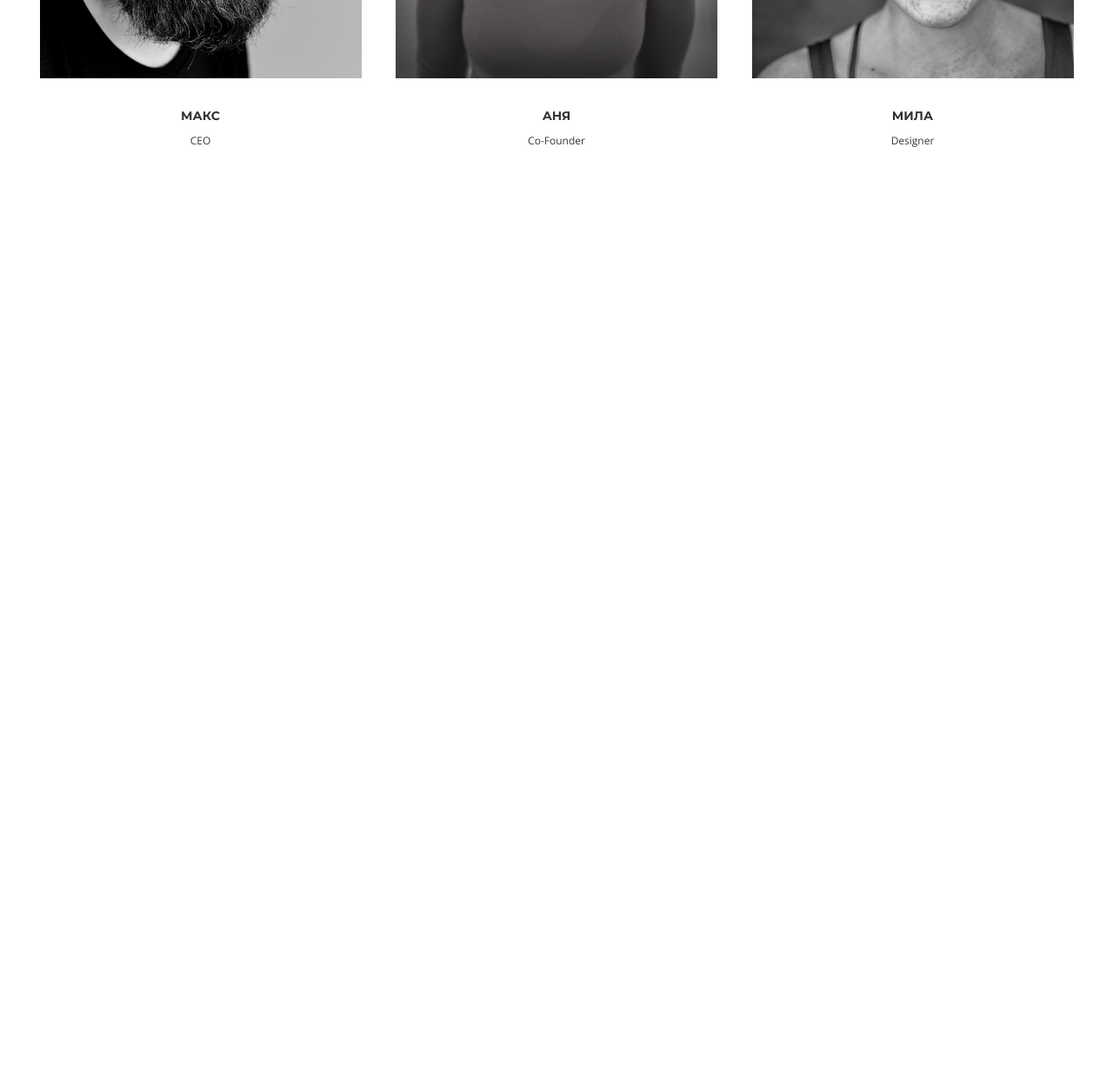
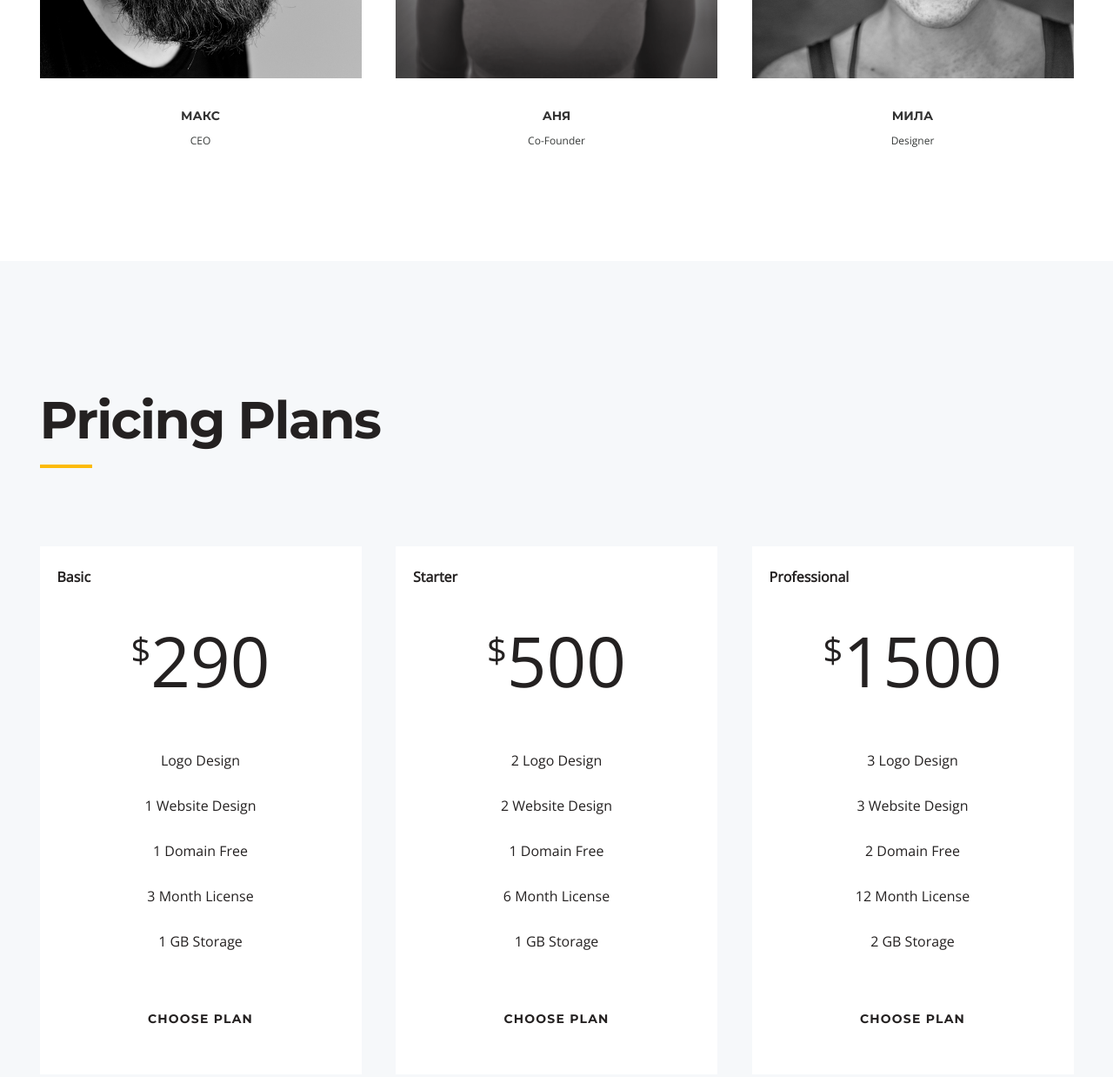
Before and after one commit to tun1x/marketing_0-1, a plain HTML site: page index.html in a window 1280 px wide. Shown: the part 7083-8321 px from the top of the page at 87% size. Before the commit the page ends 7383 px from the top, so only its background shows below. Drawn offline with nearby package versions, Linux system fonts and the light colour scheme.

```diff
--- a/css/style.css
+++ b/css/style.css
@@ -474,7 +474,7 @@
 
 }
 
-.slider-blog__item{
+.slider-blog__item {
     padding: 190px 0;
 }
 
@@ -520,7 +520,7 @@
 }
 
 .slick-prev,
-.slick-next{
+.slick-next {
     border: none;
     background-color: transparent;
     padding: 0;
@@ -530,30 +530,30 @@
     transform: translateY(-165%);
 }
 
-.slick-prev{
-left: -95px;
+.slick-prev {
+    left: -95px;
 }
 
-.slick-next{
-right: -95px;
+.slick-next {
+    right: -95px;
 }
 
-.team{
+.team {
     padding: 120px 0 130px;
 
 }
 
-.team__title{
+.team__title {
     margin-bottom: 100px;
 }
 
-.team__items{
+.team__items {
     display: flex;
     justify-content: space-between;
     text-align: center;
 }
 
-.team__name{
+.team__name {
     font-family: 'Montserrat', sans-serif;
     padding: 35px 0 12px;
     font-weight: bold;
@@ -563,10 +563,72 @@
 
 }
 
-.team__position{
-
+.team__position {
     font-weight: 300;
     font-size: 12px;
     line-height: 16px;
     color: #373A39
 }
+
+.pricing {
+    background-color: #f6f8fa;
+    padding: 145px 0 160px;
+
+}
+
+.pricing__title {
+    margin-bottom: 90px;
+}
+
+.pricing__items {
+    display: flex;
+    justify-content: space-between;
+}
+
+ul.pricing__item {
+    background-color: #fff;
+    text-align: center;
+    padding: 24px 0px 25px;
+    width: 370px;
+}
+
+
+
+.pricing__item li {
+   font-weight: 300;
+   font-size: 16px;
+   line-height: 22px;
+   color: #242121;
+   margin-bottom: 30px;
+}
+
+.pricing__item .pricing__item-name{
+    text-align: left;
+    font-weight: bold;
+    margin-left: 20px;
+}
+
+.pricing__item .pricing__item-num{
+    font-size: 80px;
+    line-height: 109px;
+    margin-bottom: 50px;
+}
+
+.pricing__item-num sup{
+    font-size: 40px;
+    line-height: 54px;
+
+}
+
+.pricing__item-link{
+margin-top: 70px;
+display: block;
+font-family: 'Montserrat', sans-serif;
+font-style: normal;
+font-weight: bold;
+font-size: 14px;
+line-height: 17px;
+letter-spacing: 1.2px;
+color: #242121;
+
+}
--- a/index.html
+++ b/index.html
@@ -394,6 +394,62 @@
         </div>
     </section>
 
+    <section class="pricing">
+        <div class="container">
+            <h2 class="title pricing__title">
+                Pricing Plans
+            </h2>
+            <div class="pricing__items">
+
+                <ul class="pricing__item">
+                    <li class="pricing__item-name">Basic</li>
+                    <li class="pricing__item-num"><sup>$</sup>290</li>
+                    <li>Logo Design</li>
+                    <li>1 Website Design</li>
+                    <li>1 Domain Free</li>
+                    <li>3 Month License</li>
+                    <li>1 GB Storage</li>
+                    <li>
+                        <a class="pricing__item-link" href="#">
+                            CHOOSE PLAN
+                        </a>
+                    </li>
+                </ul>
+
+                <ul class="pricing__item">
+                    <li class="pricing__item-name">Starter</li>
+                    <li class="pricing__item-num"><sup>$</sup>500</li>
+                    <li>2 Logo Design</li>
+                    <li>2 Website Design</li>
+                    <li>1 Domain Free</li>
+                    <li>6 Month License</li>
+                    <li>1 GB Storage</li>
+                    <li>
+                        <a class="pricing__item-link" href="#">
+                            CHOOSE PLAN
+                        </a>
+                    </li>
+                </ul>
+
+                <ul class="pricing__item">
+                    <li class="pricing__item-name">Professional</li>
+                    <li class="pricing__item-num"><sup>$</sup>1500</li>
+                    <li>3 Logo Design</li>
+                    <li>3 Website Design</li>
+                    <li>2 Domain Free</li>
+                    <li>12 Month License</li>
+                    <li>2 GB Storage</li>
+                    <li>
+                        <a class="pricing__item-link" href="#">
+                            CHOOSE PLAN
+                        </a>
+                    </li>
+                </ul>
+
+            </div>
+
+        </div>
+    </section>
 
     <script src="https://ajax.googleapis.com/ajax/libs/jquery/3.6.1/jquery.min.js"></script>
     <script src="js/mixitup.js"></script>
```
Lines whose indentation alone changed are shown as unchanged.
